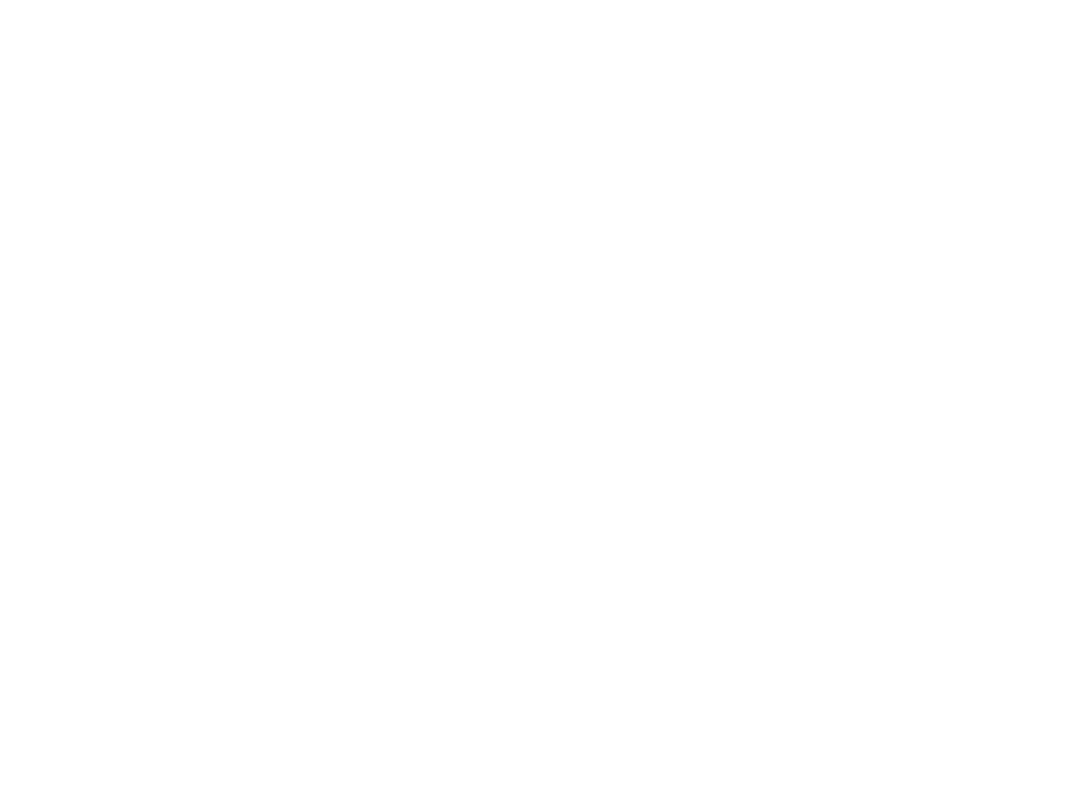
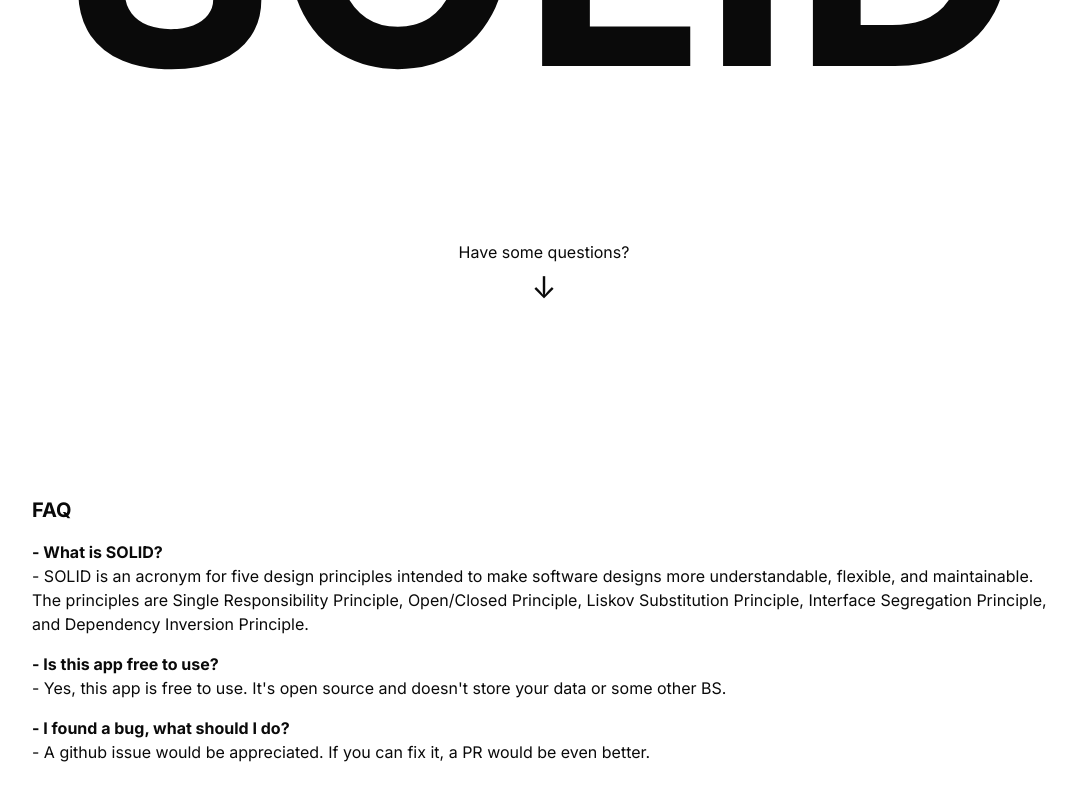
Before and after one commit to paulbgtr/learnsolid, a Next.js app: page / in a window 1280 px wide. Shown: the part 480-1280 px from the top of the page, without its empty margins (96-1172 px from the left). Before the commit the page ends 800 px from the top, so only its background shows below. Built offline with nearby package versions, Linux system fonts and the light colour scheme.

Commit message:
feat: implement the FAQ section of the index page

```diff
--- a/src/app/page.tsx
+++ b/src/app/page.tsx
@@ -1,9 +1,17 @@
 import { SolidText } from "@/components/routeRelated/index/SolidText/SolidText";
+import { NavigationArrow } from "../components/routeRelated/index/NavigationArrow";
+import { Faq } from "@/components/routeRelated/Faq/Faq";
 
 export default function Home() {
   return (
-    <main>
-      <SolidText />
-    </main>
+    <>
+      <section className="h-screen flex-grow grid place-items-center">
+        <SolidText />
+        <NavigationArrow />
+      </section>
+      <section className="h-screen grid justify-center pt-24">
+        <Faq />
+      </section>
+    </>
   );
 }
```
